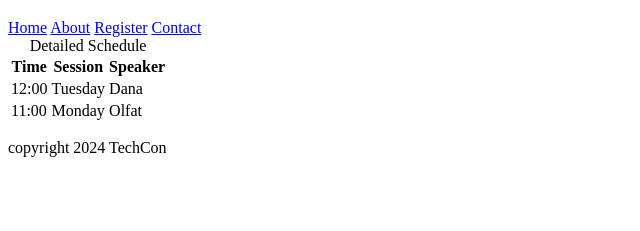
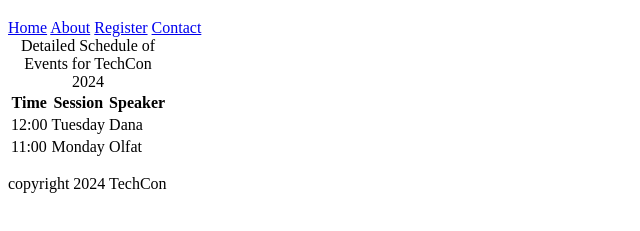
Before and after one commit to DanaMedany/TechCon_HTML, a plain HTML site: page techcon_website/schedule.html in a window 1280 px wide. Shown: the part 61-292 px from the top of the page, without its empty margins (0-640 px from the left). Drawn offline with Linux system fonts and the light colour scheme.

Commit message:
modifyed task 2

```diff
--- a/techcon_website/schedule.html
+++ b/techcon_website/schedule.html
@@ -18,15 +18,14 @@
 
     <main>
       <table>
-        <caption>Detailed Schedule</caption>
-        <thead>
+        <caption>Detailed Schedule of Events for TechCon 2024</caption>
+
         <tr>
           <th scope="col">Time</th>
           <th scope="col">Session</th>
           <th scope="col">Speaker</th>
         </tr>
-        </thead>
-        <tbody>
+
         <tr>
           <td>12:00</td>
           <td>Tuesday</td>
@@ -37,7 +36,6 @@
           <td>Monday</td>
           <td>Olfat</td>
         </tr>
-        </tbody>
       </table>
     </main>
     <footer>
```
Lines whose indentation alone changed are shown as unchanged.
